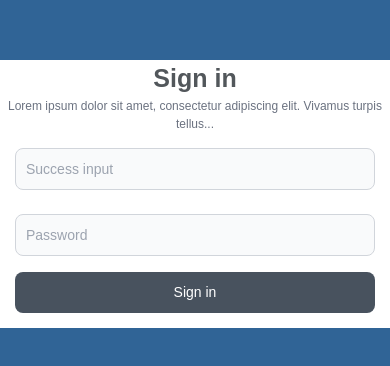
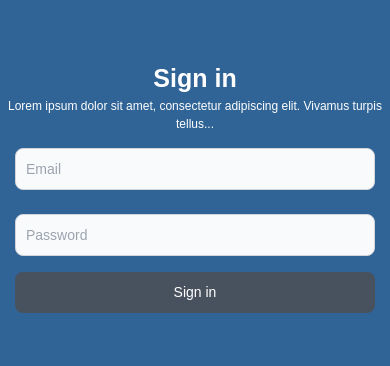
Before and after one commit to Matiduraan/Adecco-challenge, a Next.js app: page /login in a window 390 px wide. Shown: the part 228-594 px from the top of the page. Built offline with nearby package versions, Linux system fonts and the light colour scheme; what react-modal-hook would draw is missing.

Commit message:
Fix mobile colors

```diff
--- a/pages/login/index.tsx
+++ b/pages/login/index.tsx
@@ -51,7 +51,7 @@ const Login = () => {
   return (
     <Layout>
       <div className="flex flex-wrap min-h-screen	items-center bg-[#306496]">
-        <div className="w-full h-full sm:h-fit sm:w-8/12 mx-auto bg-white">
+        <div className="w-full h-full sm:h-fit sm:w-8/12 mx-auto sm:bg-white">
           <Card>
             <Title>Sign in</Title>
             <Subtitle>
@@ -63,10 +63,10 @@ const Login = () => {
                 <div className="mb-6">
                   <input
                     type="text"
-                    id="success"
+                    id="email"
                     {...register("email")}
                     className="block p-2.5 w-full z-20 text-sm text-gray-900 bg-gray-50 rounded-lg border border-gray-300 focus:ring-blue-500 focus:border-blue-500"
-                    placeholder="Success input"
+                    placeholder="Email"
                   />
                   {errors.email && (
                     <p className="mt-2 text-sm text-red-600 dark:text-red-500">
--- a/pages/login/login.styles.ts
+++ b/pages/login/login.styles.ts
@@ -1,38 +1,48 @@
 import styled from "@emotion/styled";
 
 export const Card = styled.div`
-  color: #000;
   margin: 0 auto;
   display: flex;
   flex-direction: column;
+  color: #fff;
   justify-content: center;
   @media (min-width: 640px) {
     width: 70%;
+    color: #000;
     padding: 15px;
     aspect-ratio: 1;
   }
 `;
 
 export const FormContainer = styled.div`
-  background: #fff;
-  color: #000;
   display: flex;
   justify-content: center;
   align-items: center;
   padding: 15px;
   width: 100%;
+  color: #fff;
+  @media (min-width: 640px) {
+    background: #fff;
+    color: #000;
+  }
 `;
 
 export const Title = styled.h1`
-  color: #52575b;
+  color: #fff;
   font-weight: 700;
   font-size: 25px;
   text-align: center;
+  @media (min-width: 640px) {
+    color: #52575b;
+  }
 `;
 
 export const Subtitle = styled.p`
-  color: #6b7280;
+  color:#fff
   font-weight: 500;
   font-size: 12px;
   text-align: center;
+  @media (min-width: 640px) {
+    color: #6b7280;
+  }
 `;
```
